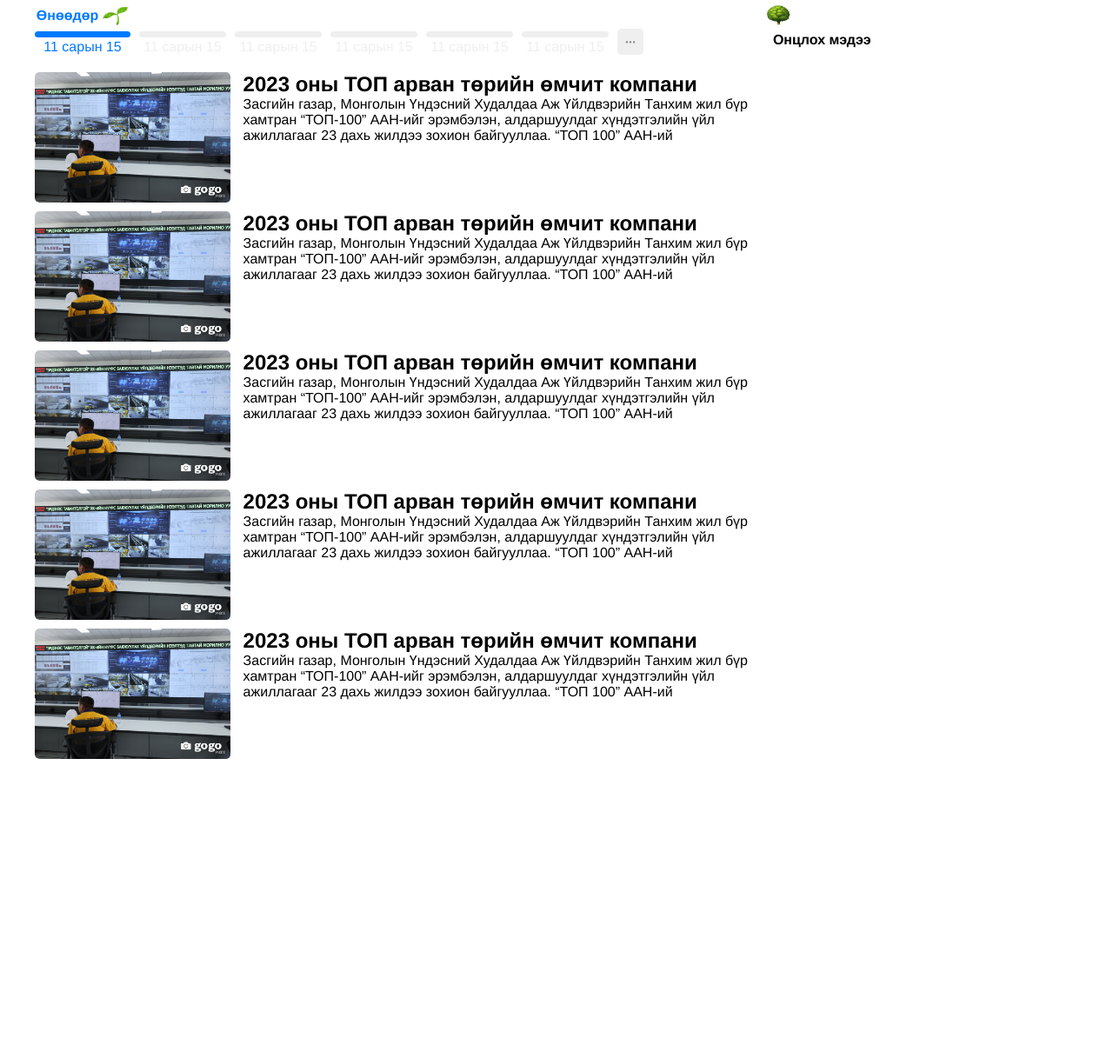
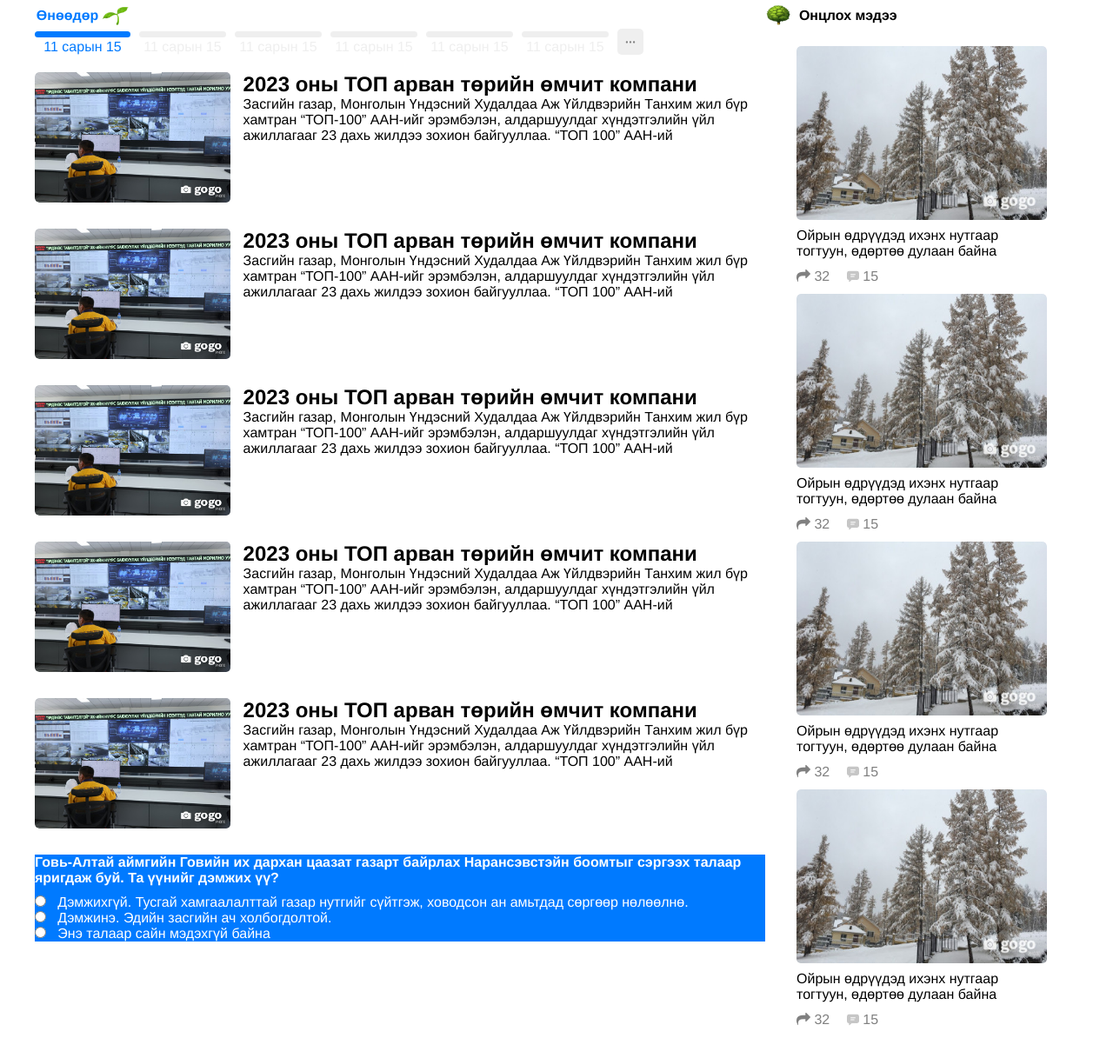
Before and after one commit to sar9494/lesson, a plain HTML site: page gogo/home.html in a window 1280 px wide. Shown: the part 1474-2691 px from the top of the page at 87% size. Before the commit the page ends 2357 px from the top, so only its background shows below. Drawn offline with Linux system fonts and the light colour scheme.

Commit message:
new section

```diff
--- a/gogo/gogo.css
+++ b/gogo/gogo.css
@@ -2,12 +2,14 @@
   margin: 0;
   padding: 0;
 }
+
 body {
   display: flex;
   flex-direction: column;
   align-items: center;
   font-family: Helvetica Neue, sans-serif, Arial;
 }
+
 .bigSection1 {
   display: flex;
   width: 100%;
@@ -16,9 +18,11 @@ body {
   align-items: center;
   background: linear-gradient(white, rgb(243, 245, 246));
 }
+
 img {
   border-radius: 5px;
 }
+
 .header {
   margin: 30px auto;
   width: 100%;
@@ -27,6 +31,7 @@ img {
   align-items: center;
   max-width: 1200px;
 }
+
 #headerSec1 {
   width: 70%;
   display: flex;
@@ -34,28 +39,34 @@ img {
   justify-content: space-between;
   align-items: center;
 }
+
 #headerSec2 {
   display: flex;
   flex-direction: row;
   justify-content: space-around;
   align-items: center;
 }
+
 .logo {
   width: 120px;
 }
+
 button {
   background-color: white;
   border: none;
 }
+
 .searchIcon {
   width: 40px;
   height: 40px;
 }
+
 .but1 {
   width: 70%;
   display: flex;
   justify-content: space-around;
 }
+
 .but2 {
   width: 90px;
   height: 50px;
@@ -63,13 +74,16 @@ button {
   justify-content: center;
   align-items: center;
 }
+
 h3 {
   font-size: 20px;
 }
+
 .view {
   display: flex;
   align-items: center;
 }
+
 .redDot {
   border: 5px solid;
   border-color: red;
@@ -77,6 +91,7 @@ h3 {
   height: 0;
   width: 0;
 }
+
 .boxHeaderIn {
   width: 90px;
   margin: 5px;
@@ -84,19 +99,23 @@ h3 {
   justify-content: end;
   align-items: center;
 }
+
 .boxHeader {
   text-align: right;
   width: 100px;
   height: 70px;
 }
+
 .downMenu {
   height: 15px;
   width: 15px;
 }
+
 .headerSec2Img {
   width: 20px;
   height: 20px;
 }
+
 .Sec1 {
   font-family: Helvetica Neue, sans-serif, Arial;
 
@@ -108,6 +127,7 @@ h3 {
   border-radius: 10px;
   background: linear-gradient(90deg in oklab, rgb(243, 245, 246), white);
 }
+
 .sec1text {
   margin: 40px 40px;
   display: flex;
@@ -115,25 +135,27 @@ h3 {
   justify-content: space-around;
   width: 50%;
 }
+
 .sec1Button {
   width: 100px;
   height: 40px;
   color: white;
   border-radius: 20px 20px;
-  background: linear-gradient(
-    90deg in oklab,
-    rgb(207, 8, 8),
-    rgb(244, 126, 15)
-  );
+  background: linear-gradient(90deg in oklab,
+      rgb(207, 8, 8),
+      rgb(244, 126, 15));
 }
+
 .sec1Button:hover {
   width: 120px;
   transition: 1s ease-in-out;
 }
+
 .shareButton:hover .rote {
   transform: rotate(45deg) scale(1.13);
   transition: all 0s;
 }
+
 .shareButton {
   width: 50px;
   height: 30px;
@@ -143,22 +165,26 @@ h3 {
   justify-content: space-around;
   align-items: center;
 }
+
 .shareButton:hover {
   transform: scale(1.2);
   background-color: white;
   transition: all 0.4s ease-in-out;
   width: 70px;
 }
+
 .Icon {
   width: 30px;
   height: 30px;
 }
+
 .sec1photo {
   border-radius: 5px;
   width: 50%;
   overflow: hidden;
   position: relative;
 }
+
 .BlackScreen {
   width: 580px;
   height: 420px;
@@ -173,13 +199,16 @@ h3 {
   visibility: hidden;
   background-color: rgba(0, 0, 0, 0.5);
 }
+
 .sec1photo:hover .BlackScreen {
   visibility: visible;
 }
+
 .sec1photo img {
   width: 100%;
   height: 200px;
 }
+
 .newsPhotBox {
   width: 100%;
   border-radius: 5px;
@@ -187,16 +216,19 @@ h3 {
   position: relative;
   overflow: hidden;
 }
+
 .newsPhoto {
   border-radius: 5px;
   height: 200px;
   width: 100%;
   overflow: hidden;
 }
+
 .sec1photo:hover img {
   transform: scale(1.02);
   transition: 0.4s ease-in-out;
 }
+
 .Sec2 {
   margin-top: 40px;
   width: 90vw;
@@ -206,23 +238,27 @@ h3 {
   justify-content: space-around;
   gap: 20px;
 }
+
 a {
   text-decoration: none;
   color: gray;
   display: flex;
 }
+
 i {
   color: gray;
 }
+
 .Sec2SmallNews {
   width: 25%;
   border-radius: 5px;
   overflow: hidden;
   position: relative;
 }
+
 .BlackScreen2 {
   width: 290px;
-  height: 200px;
+  height: 210px;
   border-radius: 5px;
   color: white;
   display: flex;
@@ -234,14 +270,17 @@ i {
   bottom: 0;
   background-color: rgba(0, 0, 0, 0.5);
 }
+
 .Sec2SmallNews:hover .BlackScreen2 {
   visibility: visible;
   cursor: pointer;
 }
+
 .Sec2SmallNews:hover img {
   transform: scale(1.05);
   transition: 0.4s ease-in-out;
 }
+
 .newsFoot {
   display: flex;
   height: 40px;
@@ -249,6 +288,7 @@ i {
   justify-content: start;
   gap: 20px;
 }
+
 .timeIcon {
   height: 20px;
   width: 20px;
@@ -262,6 +302,7 @@ i {
   flex-direction: column;
   overflow: hidden;
 }
+
 .StoryBody {
   display: flex;
   margin: 0 auto;
@@ -271,6 +312,7 @@ i {
   scrollbar-width: none;
   gap: 10px;
 }
+
 .Story {
   flex-shrink: 0;
   width: 200px;
@@ -282,11 +324,13 @@ i {
   position: relative;
   border-radius: 15px;
 }
+
 .StoryHead {
   display: flex;
   align-items: end;
   margin: 20px 0 20px 50px;
 }
+
 .storyPhoto {
   width: 200px;
   height: 300px;
@@ -295,37 +339,42 @@ i {
   z-index: -1;
   border-radius: 5px;
 }
+
 .storyText {
   height: 40px;
   margin: 15px;
   overflow: hidden;
   text-align: center;
 }
+
 .GPhoto {
   width: 35px;
   height: 35px;
   margin: 15px;
 }
+
 .seen {
   color: white;
 }
+
 .StorySeen {
   margin: 15px;
   display: flex;
   gap: 5px;
 }
+
 .storyFoot {
-  background: linear-gradient(
-    rgba(45, 45, 46, 0.3),
-    rgba(9, 9, 28, 0.3),
-    rgba(0, 0, 0, 0.3)
-  );
+  background: linear-gradient(rgba(45, 45, 46, 0.3),
+      rgba(9, 9, 28, 0.3),
+      rgba(0, 0, 0, 0.3));
   border-radius: 10px;
 }
+
 .Story:hover .storyPhoto {
   transform: scale(1.1);
   transition: 0.4s ease-in;
 }
+
 .Story:hover .storyText {
   height: auto;
 }
@@ -335,29 +384,35 @@ i {
   width: 1200px;
   display: flex;
 }
+
 .Today {
   width: 70%;
 }
+
 .Sec3Head {
   display: flex;
   gap: 10px;
 }
+
 .Sec3Body {
   display: flex;
   flex-direction: column;
   margin-top: 20px;
-  gap: 10px;
+  gap: 30px;
 }
+
 .Sec3News {
   color: black;
   display: flex;
   justify-content: space-around;
   gap: 10px;
 }
+
 .HighlightNews {
   width: 30%;
   margin: 0 auto;
 }
+
 .blue-box {
   color: #007aff;
   height: 60px;
@@ -366,6 +421,7 @@ i {
   justify-content: space-between;
   align-items: center;
 }
+
 .gray-box {
   color: #efefef;
   margin-top: 20px;
@@ -376,20 +432,24 @@ i {
   gap: 2px;
   align-items: center;
 }
+
 .gray-box:hover p {
   color: #007aff;
   transition: all 0.5s;
 }
+
 .gray-box:hover .chop {
   background-color: #007aff;
   transition: all 0.5s;
 }
+
 .chopBlue {
   width: 110px;
   height: 7px;
   background-color: #007aff;
   border-radius: 3.5px;
 }
+
 .chop {
   width: 100px;
   height: 7px;
@@ -409,15 +469,18 @@ i {
   align-items: center;
   border-radius: 5px;
 }
+
 .menu:hover {
   background-color: #007aff;
 
   transition: all 0.5s;
 }
+
 .menu:hover svg {
   stroke: white;
   transition: all 0.5s;
 }
+
 .Sec3News-img {
   width: 74%;
   height: 150px;
@@ -425,9 +488,11 @@ i {
   position: relative;
   overflow: hidden;
 }
+
 .Sec3News-img img {
   height: 150px;
 }
+
 .blackSc {
   background-color: rgba(0, 0, 0, 0.5);
   position: absolute;
@@ -442,12 +507,52 @@ i {
   color: white;
   visibility: hidden;
 }
+
 .Sec3News:hover img {
   transform: scale(1.1);
   transition: all 0.5s ease-in;
 }
+
 .Sec3News-img:hover .blackSc,
 img {
   visibility: visible;
   cursor: pointer;
 }
+.VoteSection{
+  background-color: #007aff;
+  color: white;
+  display: flex;
+  flex-direction: column;
+  justify-content: space-around;
+  gap: 10px;
+}
+.Highlighthead{
+  display: flex;
+  justify-content: start;
+  align-items: center;
+}
+.HighlightBody{
+  margin: 20px auto;
+  display: flex;
+  flex-direction: column;
+  align-items: center;
+}
+.Highlight{
+  width: 80%;
+  display: flex;
+  flex-direction: column;
+  justify-content: space-around;
+}
+.Photo{
+  position: relative;
+  overflow: hidden;
+  border-radius: 5px;
+
+}
+.Photo:hover .newsPhoto{
+  transform: scale(1.1);
+  transition: all 0.5s;
+}
+.Photo:hover .BlackScreen2{
+  visibility: visible;
+}
--- a/gogo/home.html
+++ b/gogo/home.html
@@ -403,6 +403,28 @@
               </p>
             </div>
           </div>
+          <div class="VoteSection">
+            <p><b>Говь-Алтай аймгийн Говийн их дархан
+                цаазат газарт байрлах Нарансэвстэйн
+                боомтыг сэргээх талаар яригдаж буй.
+                Та үүнийг дэмжих үү?
+              </b></p>
+            <div class="Vote">
+              <input type="radio" name="votes">
+              <label for="no">
+                &nbsp; Дэмжихгүй. Тусгай хамгаалалттай газар нутгийг сүйтгэж,
+                ховодсон ан амьтдад сөргөөр нөлөөлнө. <br>
+              </label>
+              <input type="radio" name="votes">
+              <label for="yes">
+                &nbsp; Дэмжинэ. Эдийн засгийн ач холбогдолтой. <br>
+              </label>
+              <input type="radio" name="votes">
+              <label for="maybe">
+                &nbsp; Энэ талаар сайн мэдэхгүй байна <br>
+              </label>
+            </div>
+          </div>
         </div>
       </div>
       <div class="HighlightNews">
@@ -410,7 +432,97 @@
           <img class="Icon" src="tree.png" alt />
           <h4>&nbsp; Онцлох мэдээ</h4>
         </div>
+        <div class="HighlightBody">
+          <div class="Highlight">
+            <div class="Photo">
+              <img class="newsPhoto" src="HighlightBodyIMG.jpg" alt>
+              <div class="BlackScreen2">
+                <h3>Унших -></h3>
+              </div>
+            </div>
+            <p style="margin-top: 5px;">
+              Ойрын өдрүүдэд ихэнх нутгаар тогтуун,
+              өдөртөө дулаан байна
+            </p>
+            <div class="newsFoot">
+              <a href>
+                <i class="fa fa-share"></i>
+                <p>&nbsp;32</p>
+              </a>
+              <a href>
+                <img src="comment-icon.svg" alt />
+                <p>&nbsp;15</p>
+              </a>
+            </div>
+          </div>
+          <div class="Highlight">
+            <div class="Photo">
+              <img class="newsPhoto" src="HighlightBodyIMG.jpg" alt>
+              <div class="BlackScreen2">
+                <h3>Унших -></h3>
+              </div>
+            </div>
+            <p style="margin-top: 5px;">
+              Ойрын өдрүүдэд ихэнх нутгаар тогтуун,
+              өдөртөө дулаан байна
+            </p>
+            <div class="newsFoot">
+              <a href>
+                <i class="fa fa-share"></i>
+                <p>&nbsp;32</p>
+              </a>
+              <a href>
+                <img src="comment-icon.svg" alt />
+                <p>&nbsp;15</p>
+              </a>
+            </div>
+          </div>
+          <div class="Highlight">
+            <div class="Photo">
+              <img class="newsPhoto" src="HighlightBodyIMG.jpg" alt>
+              <div class="BlackScreen2">
+                <h3>Унших -></h3>
+              </div>
+            </div>
+            <p style="margin-top: 5px;">
+              Ойрын өдрүүдэд ихэнх нутгаар тогтуун,
+              өдөртөө дулаан байна
+            </p>
+            <div class="newsFoot">
+              <a href>
+                <i class="fa fa-share"></i>
+                <p>&nbsp;32</p>
+              </a>
+              <a href>
+                <img src="comment-icon.svg" alt />
+                <p>&nbsp;15</p>
+              </a>
+            </div>
+          </div>
+          <div class="Highlight">
+            <div class="Photo">
+              <img class="newsPhoto" src="HighlightBodyIMG.jpg" alt>
+              <div class="BlackScreen2">
+                <h3>Унших -></h3>
+              </div>
+            </div>
+            <p style="margin-top: 5px;">
+              Ойрын өдрүүдэд ихэнх нутгаар тогтуун,
+              өдөртөө дулаан байна
+            </p>
+            <div class="newsFoot">
+              <a href>
+                <i class="fa fa-share"></i>
+                <p>&nbsp;32</p>
+              </a>
+              <a href>
+                <img src="comment-icon.svg" alt />
+                <p>&nbsp;15</p>
+              </a>
+            </div>
+          </div>
+        </div>
       </div>
-    </div><!gg
+    </div>
   </body>
-  </html>
+</html>
```
Also changed, not shown: gogo/HighlightBodyIMG.jpg (added).
